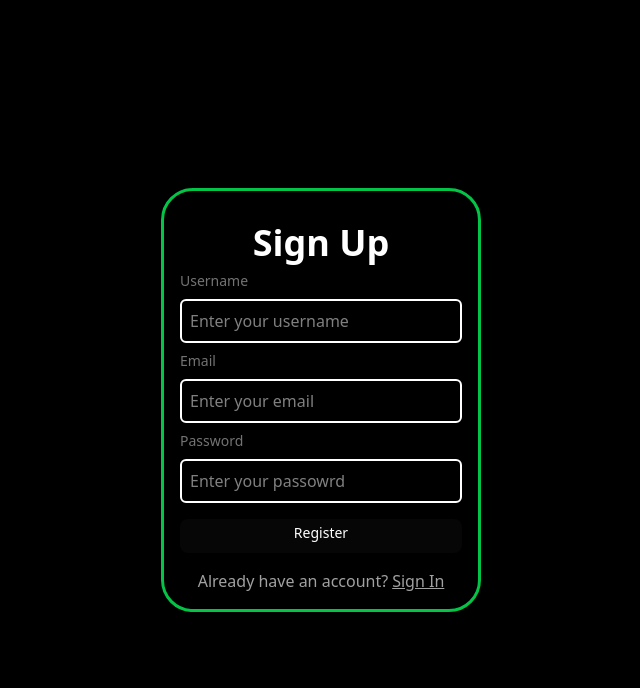
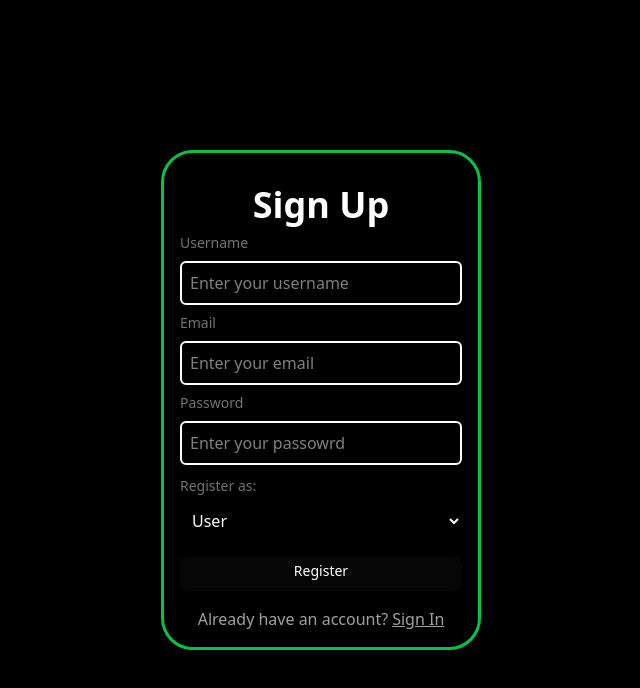
Before and after one commit to RATHODSHAAB/event-managment, a React (Vite) app: page /signup in a window 1280 px wide. Shown: the top 688 px of the page, without its empty margins (319-959 px from the left). Built offline with nearby package versions, Linux system fonts and the light colour scheme.

Commit message:
new changes

```diff
--- a/package.json
+++ b/package.json
@@ -11,6 +11,7 @@
   },
   "dependencies": {
     "@tailwindcss/vite": "^4.1.11",
+    "axios": "^1.10.0",
     "react": "^19.1.0",
     "react-dom": "^19.1.0",
     "react-router-dom": "^7.6.3",
--- /dev/null
+++ b/src/Components/DropDown.tsx
@@ -0,0 +1,16 @@
+
+export function DropDown( {role , setRole}) {
+    return (
+        <div className="text-left mt-2">
+            <label className="text-sm text-neutral-500 font-medium">Register as:</label>
+            <select
+              value={role}
+              onChange={(e) => setRole(e.target.value)}
+              className="w-full mt-1 p-2 text-white rounded"
+            >
+              <option className="text-white rounded-3xl bg-black" value="user">User</option>
+              <option className="text-white rounded-3xl bg-black" value="admin">Admin</option>
+            </select>
+          </div>
+    )
+}
--- a/src/Components/InpuBox.tsx
+++ b/src/Components/InpuBox.tsx
@@ -1,9 +1,9 @@
-export function InputBox( {label , placeholder } ) {
+export function InputBox( {label , placeholder, onChange } ) {
     return <div>
         <div className="text-sm text-neutral-500 font-medium text-left py-2">
         {label}
         </div>
-        <input placeholder={placeholder} className="w-full border-2 rounded-md py-2 px-2" >
+        <input onChange={onChange} placeholder={placeholder} className="w-full border-2 rounded-md py-2 px-2" >
         </input>
     </div>
 }
--- a/src/Pages/SignUp.tsx
+++ b/src/Pages/SignUp.tsx
@@ -1,9 +1,16 @@
+import { useState } from 'react';
 import { BottomWarning } from '../Components/BottomWarning';
 import { Button } from '../Components/Button';
+import { DropDown } from '../Components/DropDown';
 import { Heading } from '../Components/Heading';
 import { InputBox } from '../Components/InpuBox';
 
  export const SignUp = () => {
+  const [username, setUsername] = useState("");
+  const [email, setEmail] = useState("");
+  const [password, setPassword] = useState("");
+  const [secretKey, setSecretKey] = useState("");
+    const [role, setRole] = useState("user");
   return (
     <div className="bg-[#000000] h-screen flex justify-center">
       <div className="flex flex-col justify-center">
@@ -11,10 +18,29 @@ import { InputBox } from '../Components/InpuBox';
          <div className=" bg-[#000000] w-80 text-center text-white p-2 h-max px-4 border-[3px] border-[#03c447]
           backdrop:blur-3xl rounded-4xl">
         <Heading label={"Sign Up"} />
-        <InputBox label={"Username"} placeholder={"Enter your username"}></InputBox>
-        <InputBox label={"Email"} placeholder={"Enter your email"}></InputBox>
-        <InputBox label={"Password"} placeholder={"Enter your passowrd"}></InputBox>
+        <InputBox onChange={e=> {
+          setUsername(e.target.value)
+        }}
+         label={"Username"} placeholder={"Enter your username"}></InputBox>
+        <InputBox onChange={e=> {
+          setEmail(e.target.value)
+        }}
+         label={"Email"} placeholder={"Enter your email"}></InputBox>
+        <InputBox onChange={e=> {
+          setPassword(e.target.value)
+        }}
+         label={"Password"} placeholder={"Enter your passowrd"}></InputBox>
+        <DropDown role={role} setRole={setRole}></DropDown>
+         {role === "admin" && (
+            <InputBox
+              onChange={(e) => setSecretKey(e.target.value)}
+              label={"Secret Key"}
+              placeholder={"Enter Admin Secret Key"}
+            />
+          )}
+
         <Button label={"Register"}></Button>
+
         <BottomWarning label={"Already have an account?"} to={"/signin"} buttonText={"Sign In"} ></BottomWarning>
          </div>
       </div>
```
Also changed, not shown: 1 other file (tests, documents, lock files or other folders).
